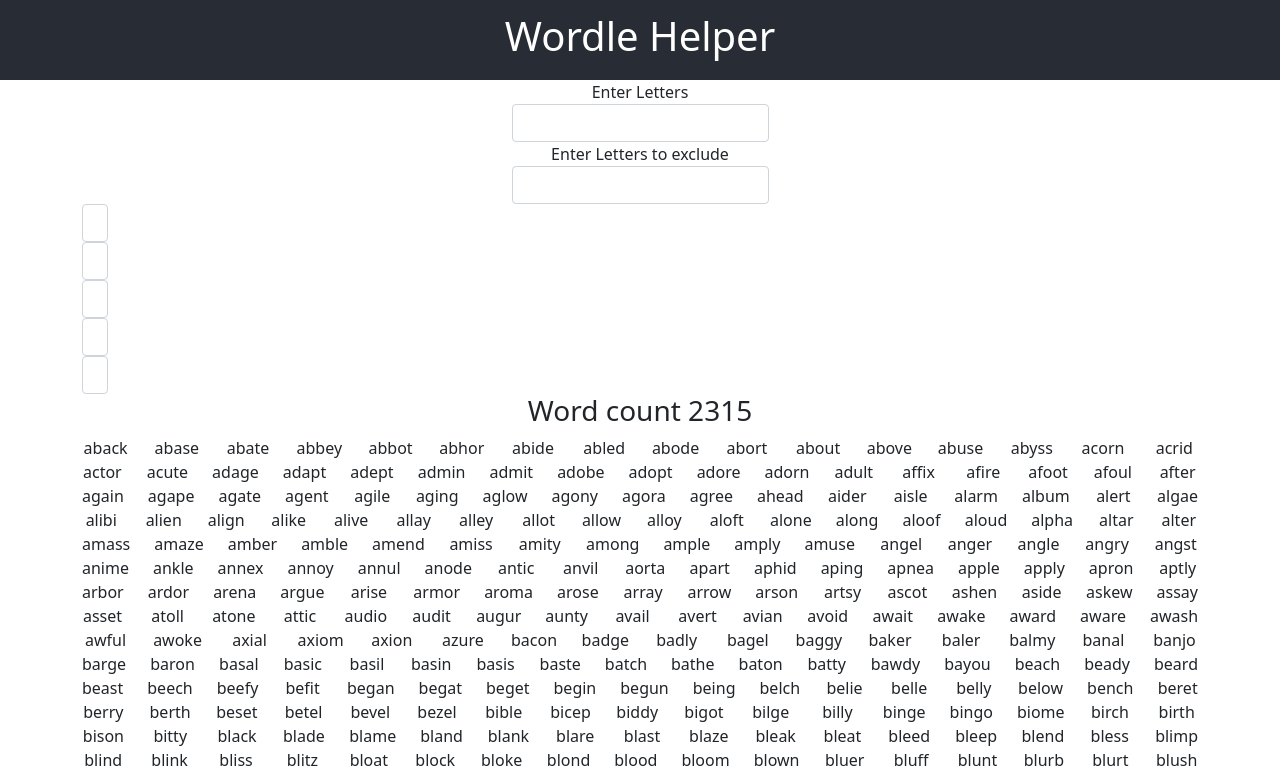
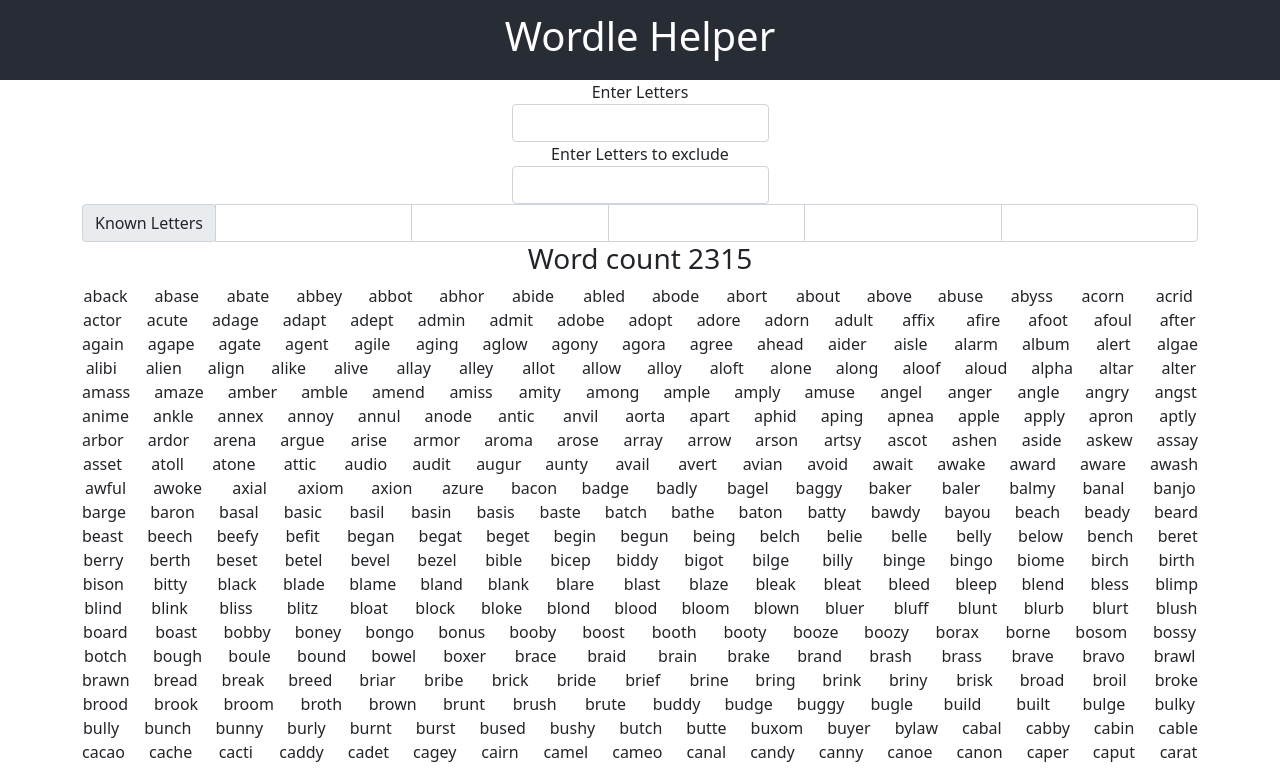
Before and after one commit to Cookiesworld/wordle-solver, a React (Create React App) app: page / in a window 1280 px wide. Shown: the top 768 px of the page. Built offline with nearby package versions, Linux system fonts and the light colour scheme.

Commit message:
Line up inputs fix cant enter more than 5 characters on wrong letters

```diff
--- a/src/index.css
+++ b/src/index.css
@@ -18,5 +18,5 @@ input.letters {
 
 input.single {
   text-transform: lowercase;
-  width:1em;
+  width:2.5em;
 }
--- a/src/letterInput.js
+++ b/src/letterInput.js
@@ -1,6 +1,6 @@
-export default function LetterInput({ setLetters, letters, label }) {
+export default function LetterInput({ setLetters, letters, label, maxLength }) {
     return (
-        <div className="form-group col-md">
+        <div className="form-group">
             <label>{label}
                 <input className="form-control letters"
                     type="text"
@@ -8,7 +8,7 @@ export default function LetterInput({ setLetters, letters, label }) {
                     onChange={(e) => setLetters(e.target.value)}
                     pattern="[a-zA-Z]*"
                     title="Enter letters"
-                    maxLength={5}
+                    maxLength={maxLength}
                 />
             </label>
         </div>
--- a/src/singleLetterInput.js
+++ b/src/singleLetterInput.js
@@ -1,13 +1,12 @@
 
 export default function SingleLetterInput({ letter, setLetter, position }) {
     return (
-        <div className="col-sm">
         <input className="form-control single"
             type="text"
             value={letter}
             onChange={(e) => setLetter(e.target.value, position)}
             pattern="[a-zA-Z]*"
             maxLength={1} />
-        </div>
+
     );
 }
--- a/src/solver.js
+++ b/src/solver.js
@@ -21,13 +21,16 @@ export default function Solver() {
         <section>
             <div className="container">
                 <form>
-                    <div className="form-row">
-                        <LetterInput setLetters={enterLetters} letters={letters} label='Enter Letters'></LetterInput>
-                        <LetterInput setLetters={enterExcludeLetters} letters={excludeLetters} label='Enter Letters to exclude'></LetterInput>
-                    </div>
-                    <div className="form-row">
+                    <LetterInput setLetters={enterLetters} letters={letters} label='Enter Letters' maxLength={5}></LetterInput>
+                    <LetterInput setLetters={enterExcludeLetters} letters={excludeLetters} label='Enter Letters to exclude' maxLength={26}></LetterInput>
+
+                    <div className="input-group">
+                        <div className="input-group-prepend">
+                            <span class="input-group-text">Known Letters</span>
+                        </div>
                         {final}
                     </div>
+
                 </form>
                 <h3>Word count {words.filteredWords.length}</h3>
                 <div className="row">
```
Lines whose indentation alone changed are shown as unchanged.
